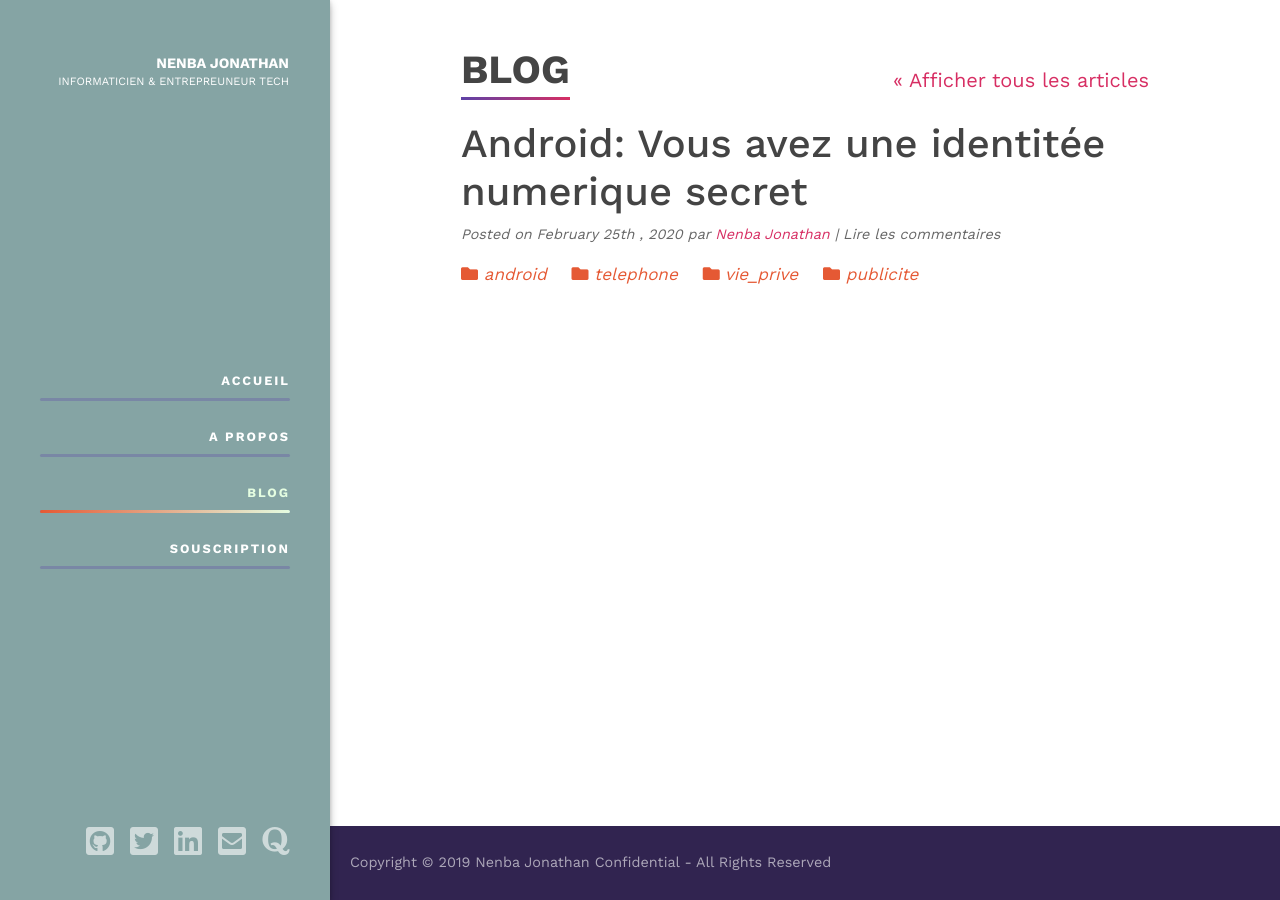
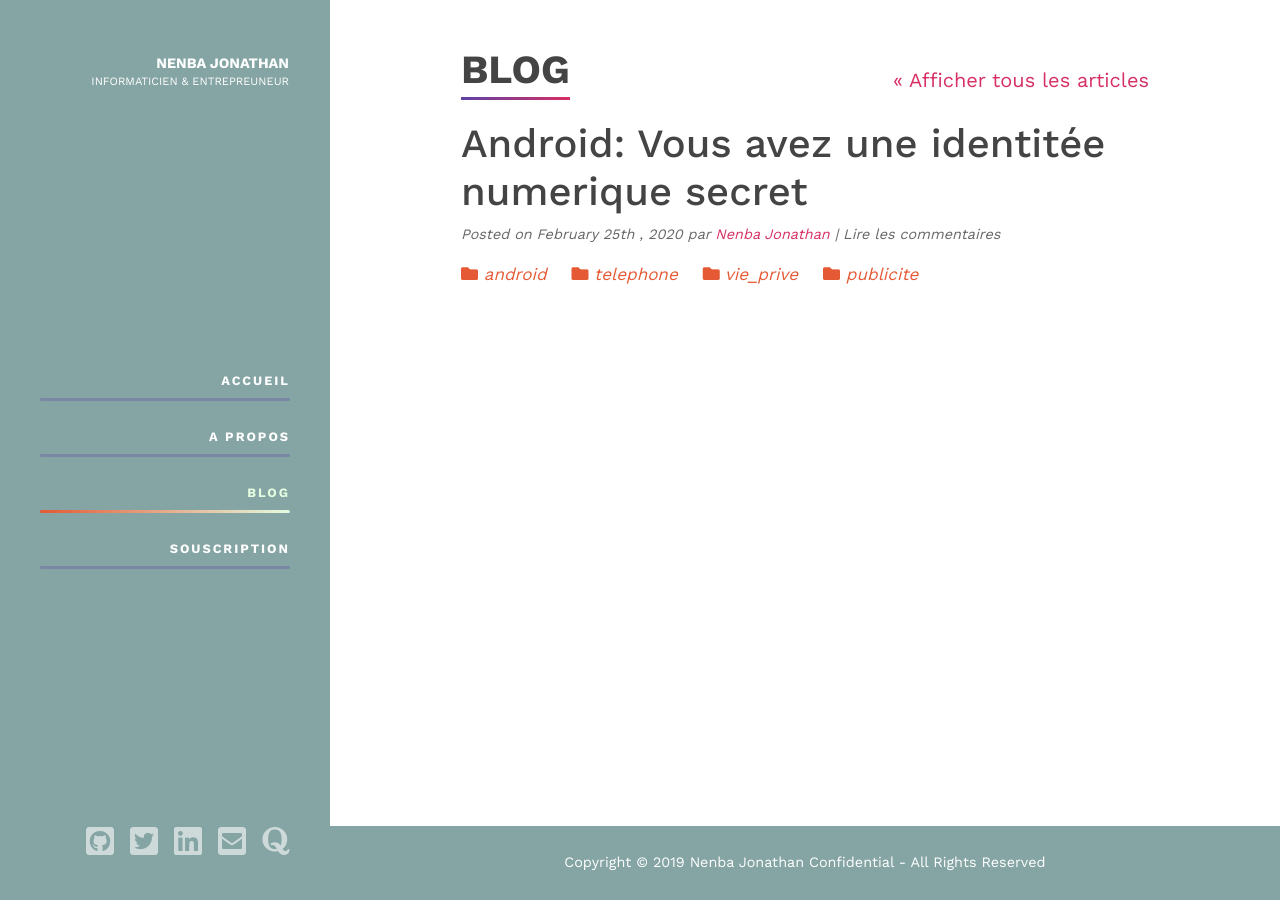
Before and after one commit to nejos97/nejos97.github.io, a Jekyll site: the page built from _posts/2020-02-25-android-vous-avez-une-identite-numerique-secret.md, in a window 1280 px wide. Built offline with Jekyll 4.4.1, drawn with Linux system fonts in a browser that asks for light colours; comment, search, counter and statistics services are not loaded.

Commit message:
Add second article and center footer text

```diff
--- a/_includes/footer.html
+++ b/_includes/footer.html
@@ -1,6 +1,6 @@
 <footer>
   <div class="container">
-    <p>Copyright &copy; 2019 Nenba Jonathan Confidential - All Rights Reserved
+    <p style="text-align: center" >Copyright &copy; 2019 Nenba Jonathan Confidential - All Rights Reserved
   </div>
 </footer>
 <script src="{{ site.baseurl }}/assets/scripts/base.js"></script>
--- a/_includes/sidebar.html
+++ b/_includes/sidebar.html
@@ -4,7 +4,7 @@
       <a href="/" class="brand">
         <div class="brand-description">
           <h1 class="brand-name">Nenba Jonathan</h1>
-          <p class="brand-title">Informaticien & Entrepreuneur Tech</p>
+          <p class="brand-title">Informaticien & Entrepreuneur</p>
         </div>
       </a>
 
--- a/_posts/2020-02-25-android-vous-avez-une-identite-numerique-secret.md
+++ b/_posts/2020-02-25-android-vous-avez-une-identite-numerique-secret.md
@@ -1,11 +1,7 @@
 ---
 title: 'Android: Vous avez une identitée numerique secret'
 layout: post
-categories:
-- android
-- telephone
-- vie_prive
-- publicite
+categories: [android, telephone, vie_prive, publicite]
 image: "/assets/images/posts/identite-numerique1.png"
 visible: 0
 ---
--- a/assets/css/base.css
+++ b/assets/css/base.css
@@ -441,8 +441,8 @@
   overflow-x: hidden;
   overflow-y: auto;
   background-color: #85A4A4;
-  -webkit-box-shadow: 0 0 4px rgba(0, 0, 0, 0.14), 0 4px 8px rgba(0, 0, 0, 0.28);
-  box-shadow: 0 0 4px rgba(0, 0, 0, 0.14), 0 4px 8px rgba(0, 0, 0, 0.28);
+  /* -webkit-box-shadow: 0 0 4px rgba(0, 0, 0, 0.14), 0 4px 8px rgba(0, 0, 0, 0.28);
+  box-shadow: 0 0 4px rgba(0, 0, 0, 0.14), 0 4px 8px rgba(0, 0, 0, 0.28); */
   -webkit-transition: left .3s;
   -o-transition: left .3s;
   transition: left .3s; }
@@ -889,11 +889,11 @@
 footer {
   padding: 0.625rem 0;
   margin-top: auto;
-  background-color: #312450; }
+  background-color: #85A4A4; }
   footer p {
     margin: 1rem 0;
     font-size: .9rem;
-    color: rgba(255, 255, 255, 0.6); }
+    color: rgba(255, 255, 255, 1); }
   footer a {
     color: #fff; }
     footer a:focus, footer a:hover {
```
Also changed, not shown: _posts/2019-12-25-bienvenue-dans-mon-hello-world.md (+1 -1 lines), _posts/2020-03-03-et-si-on-demystifiait-la-blockchain-aux-africains.md (added, +10 -0 lines), _posts/2020-03-03-le-kombucha-des-milliards-de-dollars-coulent-a-flots.md (added, +10 -0 lines), assets/images/posts/blockchain_illustration.jpg (added), assets/images/posts/kombucha.jpeg (added).
